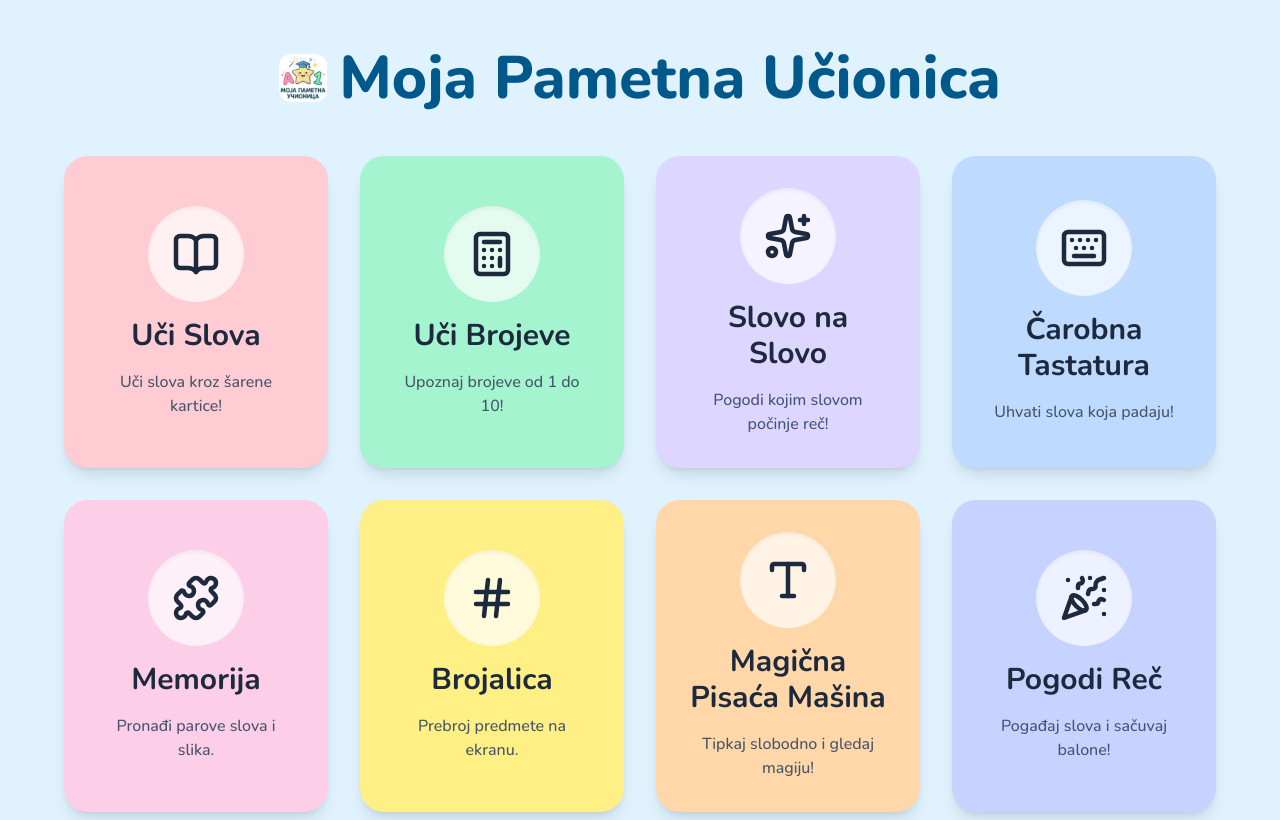
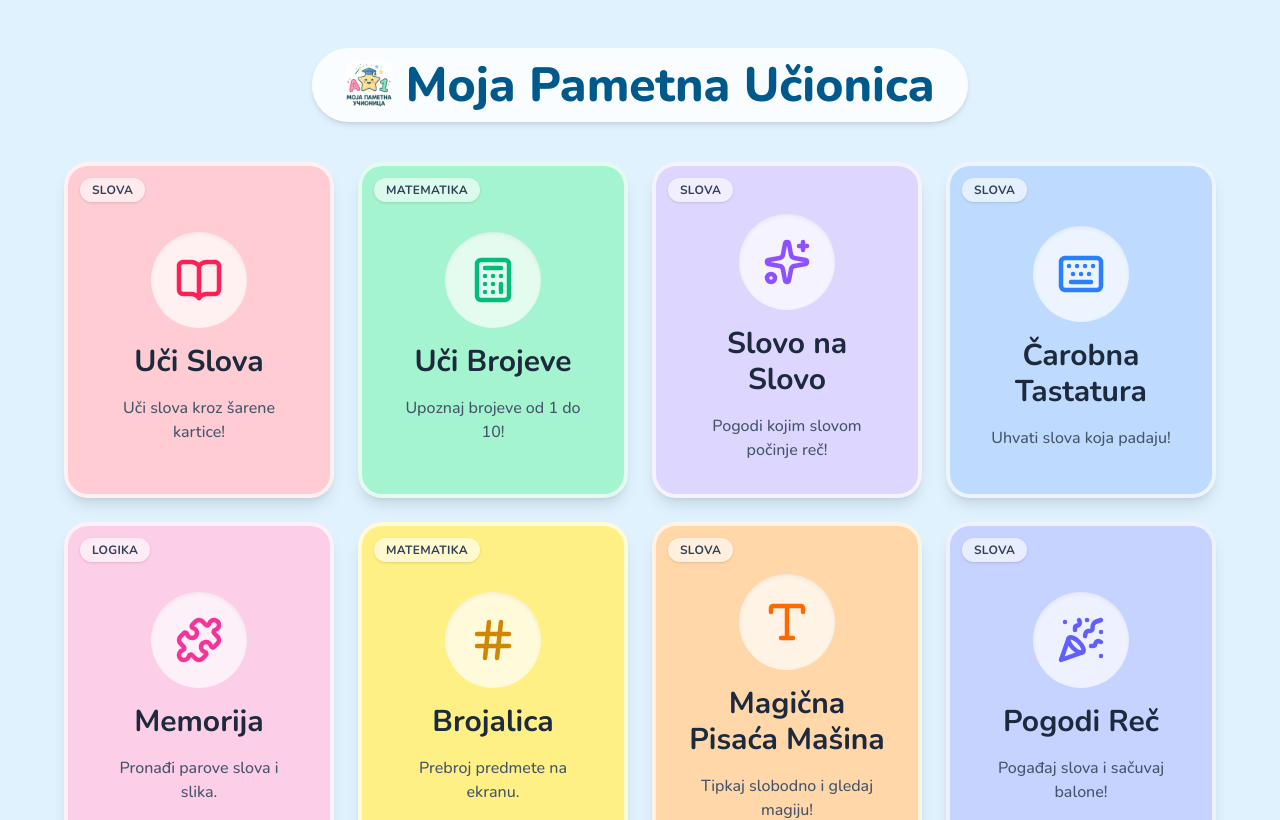
Before and after one commit to maric989/decija_igraonica, a Next.js app: page / in a window 1280 px wide. Shown: the top 820 px of the page. Built offline with nearby package versions, Linux system fonts and the light colour scheme.

Commit message:
ui improvements

```diff
--- a/app/page.tsx
+++ b/app/page.tsx
@@ -5,84 +5,107 @@ import Link from "next/link";
 export default function Home() {
   return (
     <main className="flex min-h-screen w-full flex-col items-center justify-center bg-sky-100 px-6 py-12">
-      <div className="flex w-full max-w-6xl flex-col items-center gap-12">
+      <div className="flex w-full max-w-6xl flex-col items-center">
 
-        <h1 className="text-center text-4xl font-extrabold text-sky-800 sm:text-5xl md:text-6xl">
-          <Link href="/" className="flex items-center justify-center gap-3">
+        <h1 className="text-center font-extrabold text-sky-800">
+          <Link
+            href="/"
+            className="mx-auto mb-10 flex w-fit items-center justify-center gap-3 rounded-full border border-white/50 bg-white/80 px-4 py-3 shadow-md backdrop-blur-md sm:px-8"
+          >
             <Image
               src="/logo.png"
               alt="Moja Pametna Učionica Logo"
               width={48}
               height={48}
-              className="w-12 h-12 object-contain rounded-xl hover:scale-105 transition-transform"
+              className="h-12 w-12 rounded-xl object-contain transition-transform hover:scale-105"
               priority
             />
-            Moja Pametna Učionica
+            <span className="text-2xl sm:text-4xl md:text-5xl">
+              Moja Pametna Učionica
+            </span>
           </Link>
         </h1>
 
-        <div className="grid w-full grid-cols-1 gap-6 md:grid-cols-2 lg:grid-cols-3 xl:grid-cols-4 lg:gap-8">
+        <div className="mx-auto grid w-full max-w-6xl grid-cols-1 gap-6 sm:grid-cols-2 lg:grid-cols-4">
           <ActionCard
             title="Uči Slova"
             href="/uci-slova"
             icon="BookOpen"
+            iconClass="text-rose-500"
             backgroundClass="bg-rose-200"
+            kategorija="SLOVA"
             description="Uči slova kroz šarene kartice!"
           />
           <ActionCard
             title="Uči Brojeve"
             href="/uci-brojeve"
             icon="Calculator"
+            iconClass="text-emerald-500"
             backgroundClass="bg-emerald-200"
+            kategorija="MATEMATIKA"
             description="Upoznaj brojeve od 1 do 10!"
           />
           <ActionCard
             title="Slovo na Slovo"
             href="/slovo-na-slovo"
             icon="Sparkles"
+            iconClass="text-violet-500"
             backgroundClass="bg-violet-200"
+            kategorija="SLOVA"
             description="Pogodi kojim slovom počinje reč!"
           />
           <ActionCard
             title="Čarobna Tastatura"
             href="/igraonica/carobna-tastatura"
             icon="Keyboard"
+            iconClass="text-blue-500"
             backgroundClass="bg-blue-200"
+            kategorija="SLOVA"
             description="Uhvati slova koja padaju!"
           />
           <ActionCard
             title="Memorija"
             href="/igraonica/memorija"
             icon="Puzzle"
+            iconClass="text-pink-500"
             backgroundClass="bg-pink-200"
+            kategorija="LOGIKA"
             description="Pronađi parove slova i slika."
           />
           <ActionCard
             title="Brojalica"
             href="/igraonica/brojalica"
             icon="Hash"
+            iconClass="text-yellow-600"
             backgroundClass="bg-yellow-200"
+            kategorija="MATEMATIKA"
             description="Prebroj predmete na ekranu."
           />
           <ActionCard
             title="Magična Pisaća Mašina"
             href="/igraonica/magicna-pisaca-masina"
             icon="Type"
+            iconClass="text-orange-500"
             backgroundClass="bg-orange-200"
+            kategorija="SLOVA"
             description="Tipkaj slobodno i gledaj magiju!"
           />
           <ActionCard
             title="Pogodi Reč"
             href="/pogodi-rec"
             icon="PartyPopper"
+            iconClass="text-indigo-500"
             backgroundClass="bg-indigo-200"
+            kategorija="SLOVA"
             description="Pogađaj slova i sačuvaj balone!"
           />
           <ActionCard
             title="Matematička Avantura"
             href="/matematika"
             icon="PlusCircle"
+            iconClass="text-lime-600"
             backgroundClass="bg-lime-200"
+            kategorija="MATEMATIKA"
             description="Sabiranje i oduzimanje kroz igru!"
           />
         </div>
--- a/components/ActionCard.tsx
+++ b/components/ActionCard.tsx
@@ -33,7 +33,9 @@ type ActionCardProps = {
   title: string;
   href: string;
   icon: ActionCardIcon;
+  iconClass: string;
   backgroundClass: string;
+  kategorija: string;
   description?: string;
 };
 
@@ -41,7 +43,9 @@ export default function ActionCard({
   title,
   href,
   icon,
+  iconClass,
   backgroundClass,
+  kategorija,
   description,
 }: ActionCardProps) {
   const Icon = ICONS[icon];
@@ -51,11 +55,14 @@ export default function ActionCard({
       href={href}
       onMouseEnter={() => playPop()}
       onClick={() => playPop()}
-      className={`group ${backgroundClass} flex min-h-52 w-full cursor-pointer flex-col items-center justify-center gap-4 rounded-3xl p-8 text-slate-800 shadow-lg transition-all duration-300 ease-in-out hover:-translate-y-2 hover:scale-105 hover:shadow-xl sm:min-h-56`}
+      className={`group relative ${backgroundClass} flex min-h-52 w-full cursor-pointer flex-col items-center justify-center gap-4 rounded-3xl border-4 border-white/70 p-8 pt-12 text-slate-800 shadow-lg transition-all duration-300 hover:-translate-y-2 hover:shadow-2xl sm:min-h-56`}
     >
+      <span className="absolute top-3 left-3 rounded-full bg-white/60 px-3 py-1 text-xs font-bold tracking-wide text-slate-700 shadow-sm">
+        {kategorija}
+      </span>
       <span className="flex h-20 w-20 items-center justify-center rounded-full bg-white/70 shadow-inner transition-transform duration-300 ease-in-out group-hover:scale-110 group-hover:rotate-6 sm:h-24 sm:w-24">
         <Icon
-          className="h-10 w-10 transition-transform duration-300 ease-in-out group-hover:scale-110 sm:h-12 sm:w-12"
+          className={`h-10 w-10 ${iconClass} transition-transform duration-300 ease-in-out group-hover:scale-110 sm:h-12 sm:w-12`}
           strokeWidth={2.25}
         />
       </span>
```
